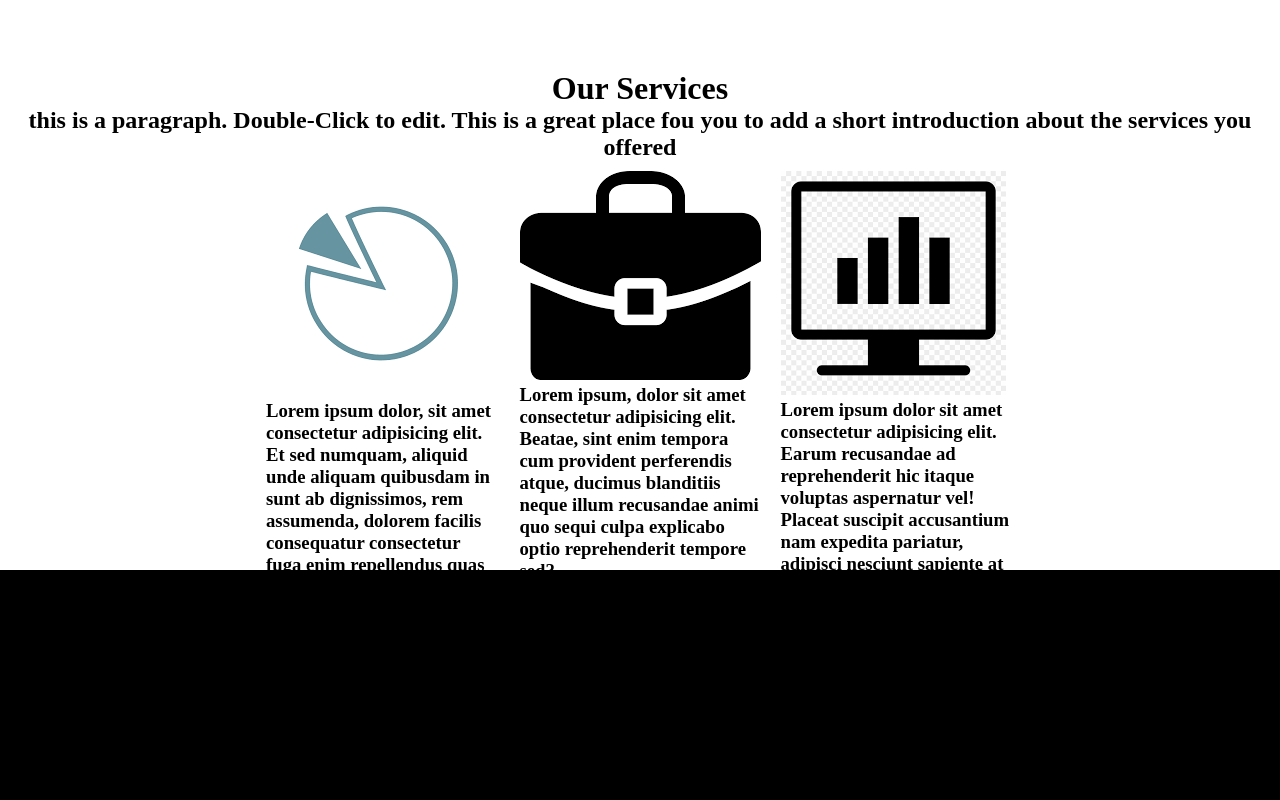
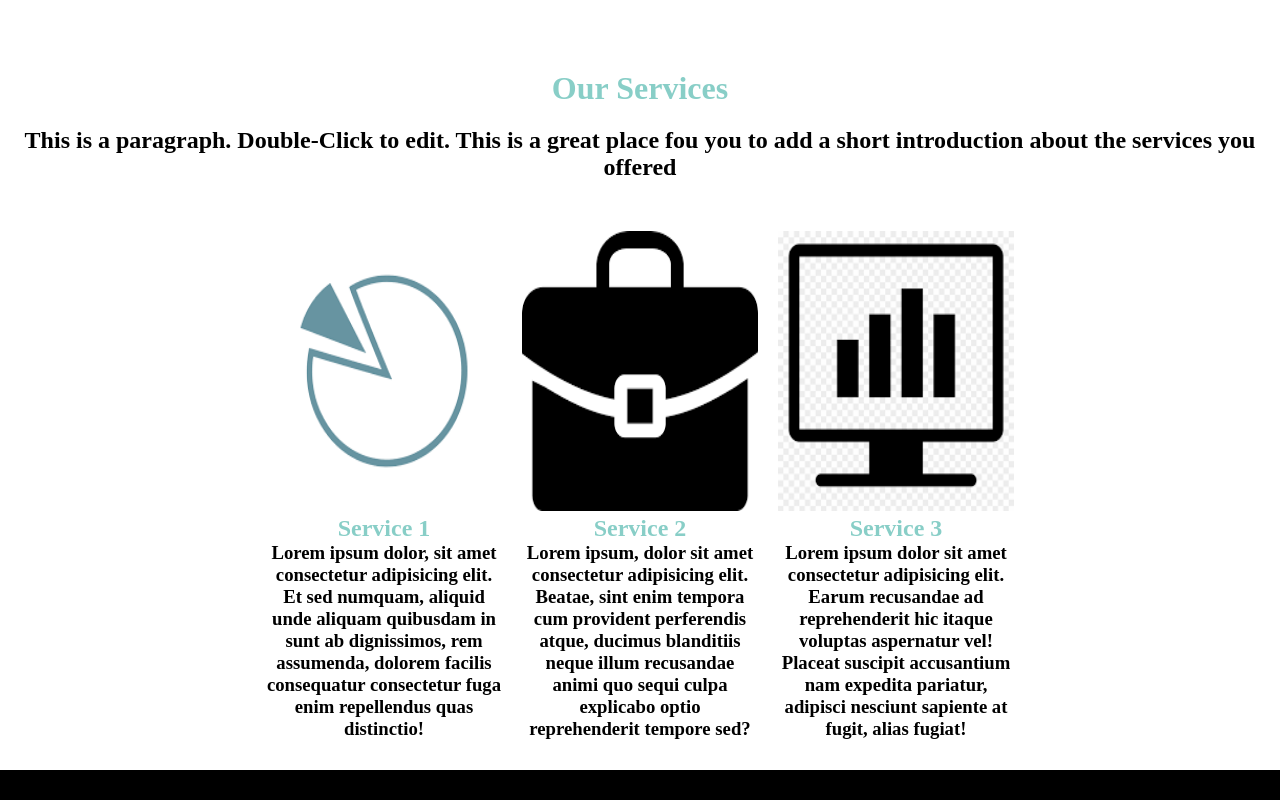
Before and after one commit to ViniciusOkaeda/Desafio-em-Equipes, a plain HTML site: page index.html in a window 1280 px wide. Drawn offline with Linux system fonts and the light colour scheme.

Commit message:
branch antonio createde

```diff
--- a/css/style.css
+++ b/css/style.css
@@ -21,24 +21,37 @@ header{
 
 main{
     width: 100%;
-    height: 500px;
+    height: 700px;
     background-color: white;
 }
-h1{
+.titulos h1{
 
     text-align: center;
+    margin-bottom: 20px;
+    color: rgb(136, 206, 199);
 }
-h2{
+.titulos h2{
 
     text-align: center;
+    margin-bottom: 40px;
+}
+.card h2{
+    color: rgb(136,206,199);
 }
 .footer{
     width: 60%;
     margin: 0 auto;
     display: flex;
+    justify-content: space-between;
 }
 .card{
     width: 300px;
     margin:10px;
 
+    text-align: center;
+
 }
+.card img{
+    width: 100%;
+    height: 280px;
+}
--- a/index.html
+++ b/index.html
@@ -12,22 +12,28 @@
     </header>
 
     <main>
-        <h1>Our Services</h1>
-        <h2>this is a paragraph. Double-Click to edit. This is a great place fou you to add a short introduction about the services you offered</h2>
-        <section class="footer">
+
+        <div class="titulos">
+            <h1>Our Services</h1>
+            <h2>This is a paragraph. Double-Click to edit. This is a great place fou you to add a short introduction about the services you offered</h2>
+        </div>
+            <section class="footer">
 
             <div class="card">
                 <img src="images/graph.png" alt="Icon Sources services">
+                <h2>Service 1</h2>
                 <h3>Lorem ipsum dolor, sit amet consectetur adipisicing elit. Et sed numquam, aliquid unde aliquam quibusdam in sunt ab dignissimos, rem assumenda, dolorem facilis consequatur consectetur fuga enim repellendus quas distinctio!</h3>
-
             </div>
             <div class="card">
                 <img src="images/bag.png" alt="Icon Consulting">
+                <h2>Service 2</h2>
                 <h3>Lorem ipsum, dolor sit amet consectetur adipisicing elit. Beatae, sint enim tempora cum provident perferendis atque, ducimus blanditiis neque illum recusandae animi quo sequi culpa explicabo optio reprehenderit tempore sed?</h3>
 
             </div>
             <div class="card">
-                <img src="images/pc.png" alt="Icon Bussines Inteligence Services">
+                <img src="images/pc.png"
+                alt="Icon Bussines Inteligence Services">
+                <h2>Service 3</h2>
                 <h3>Lorem ipsum dolor sit amet consectetur adipisicing elit. Earum recusandae ad reprehenderit hic itaque voluptas aspernatur vel! Placeat suscipit accusantium nam expedita pariatur, adipisci nesciunt sapiente at fugit, alias fugiat!</h3>
             </div>
         </section>
```
